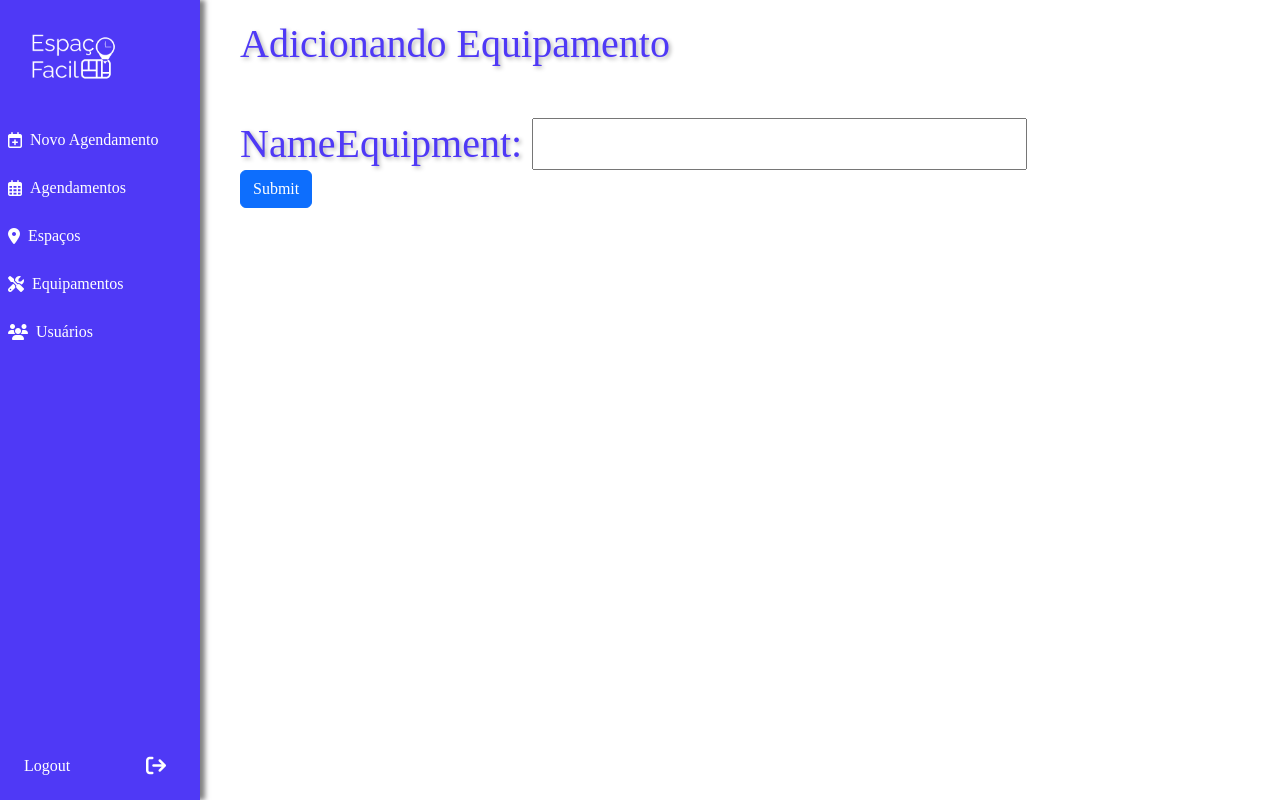
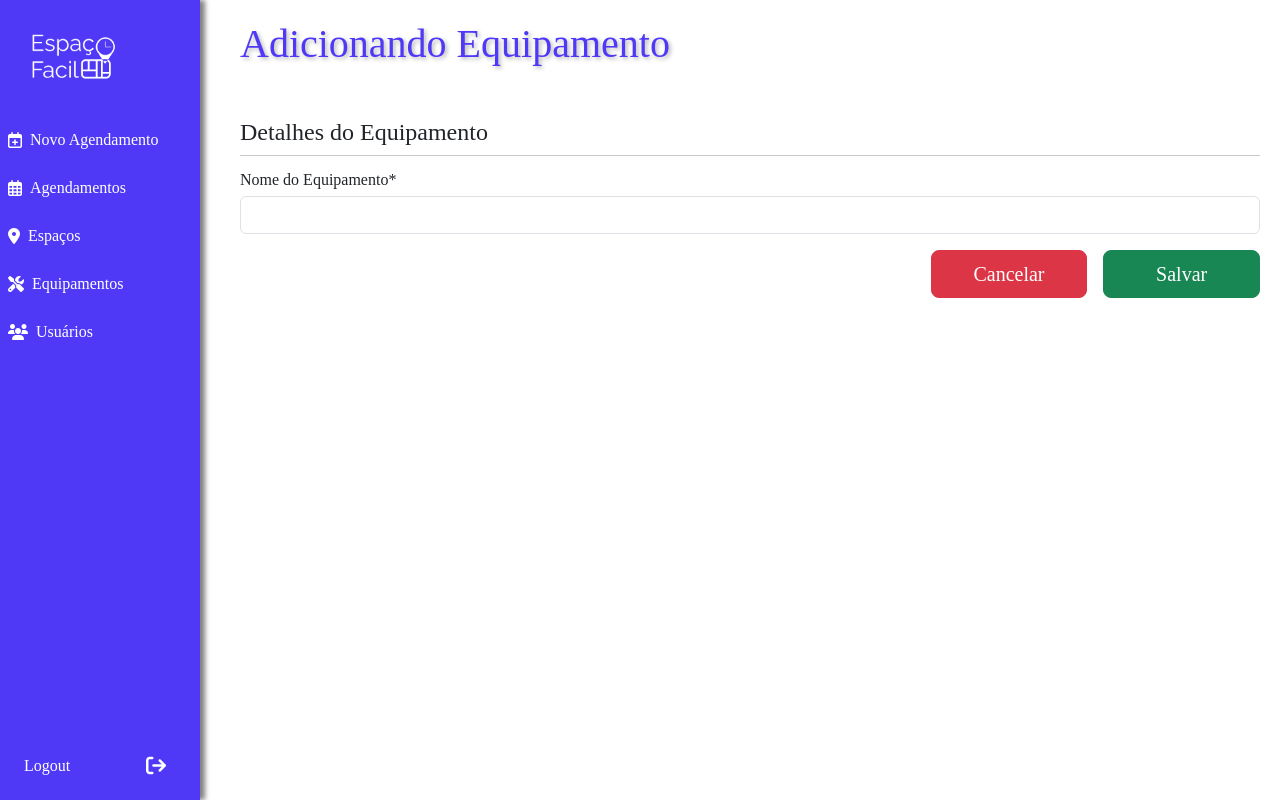
Before and after one commit to LoganGabi/EspacoFacil, a Django app: page /equipmentCreate/ in a window 1280 px wide. Run offline with Django 5.2, Linux system fonts and the light colour scheme; the visitor is signed in with stand-in values (Sample User, id 1); some libraries are stand-ins or nearby versions.

Commit message:
:recycle: refactor(Equipamentos): Estilizacao

```diff
--- a/espacofacil_api/app/forms.py
+++ b/espacofacil_api/app/forms.py
@@ -1,6 +1,6 @@
 from django import forms
 from django.forms import inlineformset_factory
-from .models import Occupancy, RoomEquipment, Room, User
+from .models import Equipment, Occupancy, RoomEquipment, Room, User
 
 class LoginForm(forms.Form):
     email = forms.EmailField(widget=forms.EmailInput(attrs={'class': 'form-control'}))
@@ -91,3 +91,14 @@ class RoomEquipmentForm(forms.ModelForm):
 RoomEquipmentFormSet = inlineformset_factory( Room, RoomEquipment,
                                              form=RoomEquipmentForm,
                                              extra=1, can_delete=True)
+
+class EquipmentForm(forms.ModelForm):
+    class Meta:
+        model = Equipment
+        fields = ["nameEquipment"]
+        labels = {
+            'nameEquipment': 'Nome do Equipamento'
+        }
+        widgets = {
+            'nameEquipment': forms.TextInput(attrs={'class': 'form-control', 'required': 'true'}),
+        }
--- a/espacofacil_api/app/views.py
+++ b/espacofacil_api/app/views.py
@@ -16,7 +16,7 @@ from django.contrib import messages
 import json
 from datetime import time, datetime
 from app.models import Occupancy, Occupant, Room, User, Equipment, RoomEquipment
-from .forms import OccupancyForm, RoomEquipmentForm, RoomForm, UserForm, LoginForm
+from .forms import EquipmentForm, OccupancyForm, RoomEquipmentForm, RoomForm, UserForm, LoginForm
 from django.contrib.auth.mixins import LoginRequiredMixin
 from django.contrib.auth.decorators import login_required
 
@@ -177,7 +177,7 @@ class EquipmentListView(LoginRequiredMixin, ListView):
 
 class EquipmentCreateView(LoginRequiredMixin, CreateView):
     model = Equipment
-    fields = ["nameEquipment"]
+    form_class = EquipmentForm
     success_url = reverse_lazy("equipment_list")
 
 class EquipmentUpdateView(LoginRequiredMixin, UpdateView):
--- a/espacofacil_api/templates/app/equipment_form.html
+++ b/espacofacil_api/templates/app/equipment_form.html
@@ -1,16 +1,27 @@
 {% extends "base.html" %}
+{% load crispy_forms_tags %}
+
 {% block content %}
 <div>
     {% if equipment.pk %}
         <h1>Editando Equipamento</h1>
     {% else %}
-        <h1>Adicionando Equipamento<h1>
+        <h1>Adicionando Equipamento</h1>
     {% endif %}
 
 <form method="post">
     {% csrf_token %}
-    {{form}}
-    <button type="submit" class="btn btn-primary">Submit</button>
-  </form>
+    <legend class="h4">Detalhes do Equipamento</legend>
+    <hr>
+    {{ form|crispy }}
+    <div class="row g-3">
+        <div class="offset-8 col-2">
+            <a href="javascript:history.back()" class="btn btn-danger btn-lg">Cancelar</a>
+        </div>
+        <div class="col-2">
+            <button type="submit" class="btn btn-success btn-lg" style="width: 100%;">Salvar</button>
+        </div>
+    </div>
+</form>
 {% endblock content %}
 </div>
```
